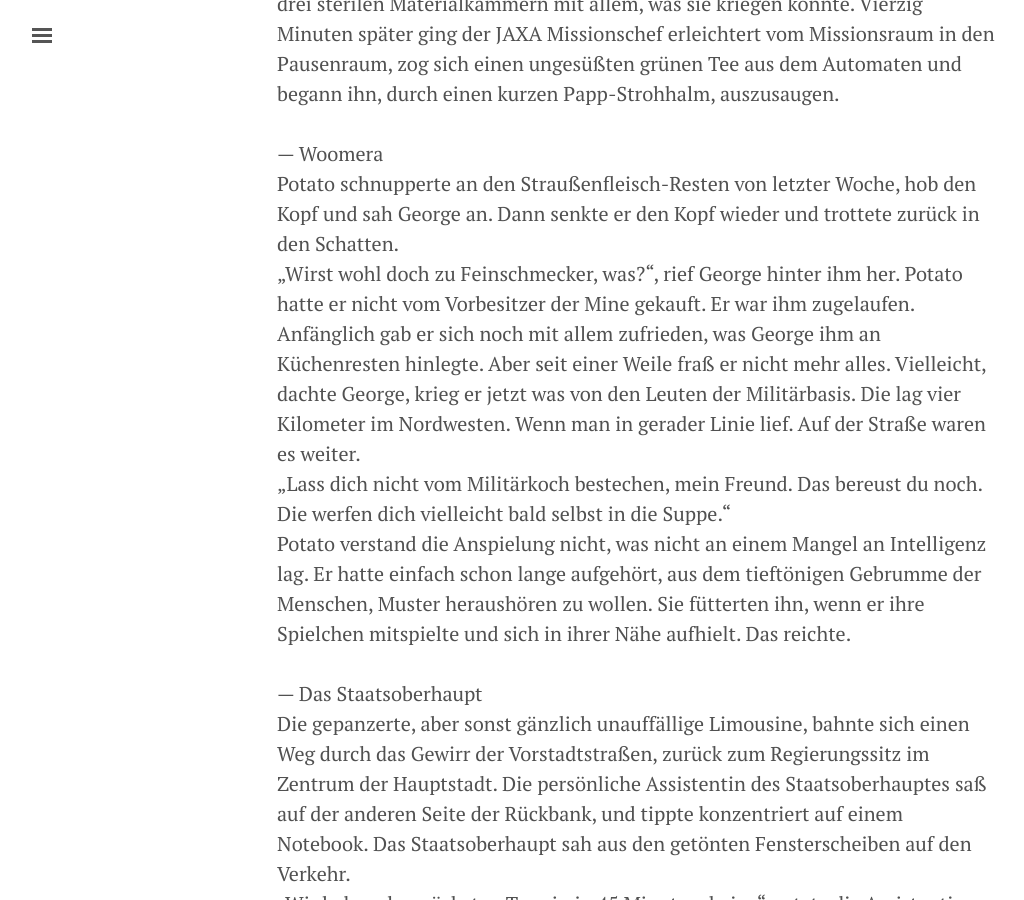
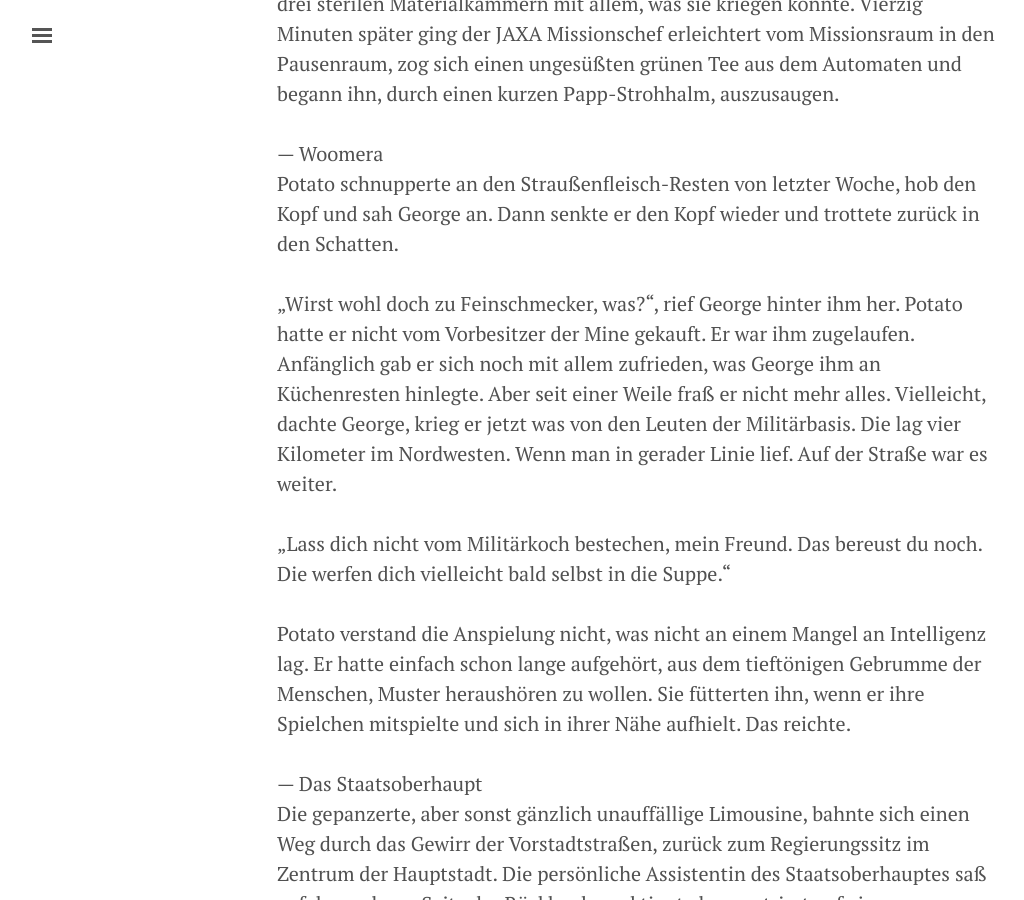
Before and after one commit to SOSTaler/sostaler.github.io, a Jekyll site: the page built from _posts/2020-11-12-Der-Hayabusa-Effekt-Teil-2.md, in a window 1280 px wide and 900 px high, scrolled down 933 px. Shown: the whole window, without its empty margins (3-1027 px from the left). Built offline with Jekyll 4.4.1, drawn with Linux system fonts in a browser that asks for light colours; comment, search, counter and statistics services are not loaded.

Commit message:
Update 2020-11-12-Der-Hayabusa-Effekt-Teil-2.md

```diff
--- a/_posts/2020-11-12-Der-Hayabusa-Effekt-Teil-2.md
+++ b/_posts/2020-11-12-Der-Hayabusa-Effekt-Teil-2.md
@@ -12,9 +12,9 @@ Leben steckte keines im Kern des Asteroiden. Auch nicht in seinen Randschichten
 Die Annäherung der Sonde an den Asteroidenkrater war auf den letzten Metern besonders kritisch. Der „Saugrüssel“ zur Aufnahme des Materials  ließ sich zwar zusammenschieben, aber weil die Sonde in einem leicht schrägen Winkel auf den Asteroid treffen konnte, wollte man das vermeiden. Die autonome Steuerung der Sonde bremste rechtzeitig ab, schaltete die Sauganlage ein, und füllte eine der drei sterilen Materialkammern mit allem, was sie kriegen konnte. Vierzig Minuten später ging der JAXA Missionschef erleichtert vom Missionsraum in den Pausenraum, zog sich einen ungesüßten grünen Tee aus dem Automaten und begann ihn, durch einen kurzen Papp-Strohhalm, auszusaugen.
 <br><br>
 --- Woomera<br>
-Potato schnupperte an den Straußenfleisch-Resten von letzter Woche, hob den Kopf und sah George an. Dann senkte er den Kopf wieder und trottete zurück in den Schatten. <br>
-„Wirst wohl doch zu Feinschmecker, was?“, rief George hinter ihm her. Potato hatte er nicht vom Vorbesitzer der Mine gekauft. Er war ihm zugelaufen. Anfänglich gab er sich noch mit allem zufrieden, was George ihm an Küchenresten hinlegte. Aber seit einer Weile fraß er nicht mehr alles. Vielleicht, dachte George, krieg er jetzt was von den Leuten der Militärbasis. Die lag vier Kilometer im Nordwesten. Wenn man in gerader Linie lief. Auf der Straße waren es weiter.<br>
-„Lass dich nicht vom Militärkoch bestechen, mein Freund. Das bereust du noch. Die werfen dich vielleicht bald selbst in die Suppe.“<br>
+Potato schnupperte an den Straußenfleisch-Resten von letzter Woche, hob den Kopf und sah George an. Dann senkte er den Kopf wieder und trottete zurück in den Schatten. <br><br>
+„Wirst wohl doch zu Feinschmecker, was?“, rief George hinter ihm her. Potato hatte er nicht vom Vorbesitzer der Mine gekauft. Er war ihm zugelaufen. Anfänglich gab er sich noch mit allem zufrieden, was George ihm an Küchenresten hinlegte. Aber seit einer Weile fraß er nicht mehr alles. Vielleicht, dachte George, krieg er jetzt was von den Leuten der Militärbasis. Die lag vier Kilometer im Nordwesten. Wenn man in gerader Linie lief. Auf der Straße war es weiter.<br><br>
+„Lass dich nicht vom Militärkoch bestechen, mein Freund. Das bereust du noch. Die werfen dich vielleicht bald selbst in die Suppe.“<br><br>
 Potato verstand die Anspielung nicht, was nicht an einem Mangel an Intelligenz lag. Er hatte einfach schon lange aufgehört, aus dem tieftönigen Gebrumme der Menschen, Muster heraushören zu wollen. Sie fütterten ihn, wenn er ihre Spielchen mitspielte und sich in ihrer Nähe aufhielt. Das reichte.
 <br><br>
 --- Das Staatsoberhaupt<br>
```
